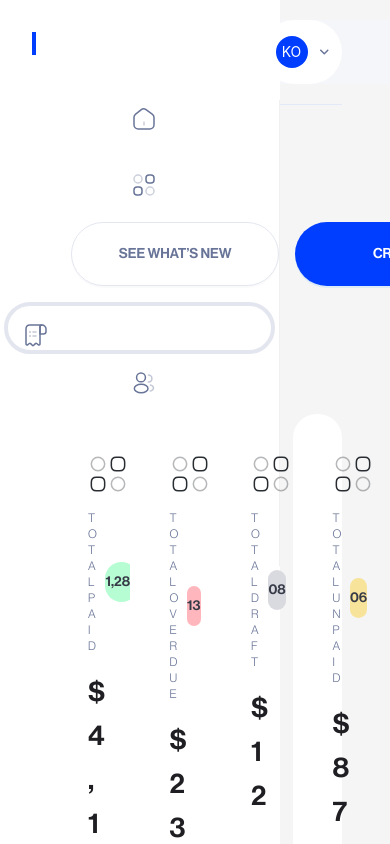
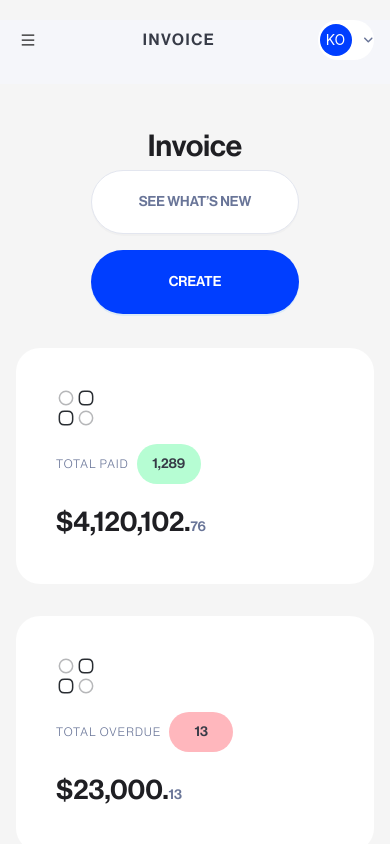
Before and after one commit to Dreezy305/Numeris-assessment, a React (Vite) app: page /app/invoice in a window 390 px wide. Built offline with nearby package versions, Linux system fonts and the light colour scheme.

Commit message:
items receipt, progress and steppers

```diff
--- a/src/App.tsx
+++ b/src/App.tsx
@@ -10,6 +10,10 @@ function App() {
   const router = createBrowserRouter([
     {
       path: "/",
+      element: <Navigate to={"/app/invoice"} />,
+    },
+    {
+      path: "/app",
       element: <Navigate to={"/app/invoice"} />,
     },
     {
--- a/src/app/invoice/Invoice.tsx
+++ b/src/app/invoice/Invoice.tsx
@@ -4,16 +4,18 @@ import { MenuIcon } from "../../components/icons/icons";
 import InvoiceDetails from "../../components/modals/InvoiceDetails";
 import ModalTitle from "../../components/modals/ModalTitle";
 import { useModal } from "../../contexts/ModalContext";
+import useResize from "../../hooks/resize.hooks";
 import { invoice_actions, invoice_data } from "../../utils/data";
 import { splitAmount } from "../../utils/helper";
 import { IInvoice, IInvoiceActions } from "../../utils/types";
 
 const Invoice = (): JSX.Element => {
   const { openModal } = useModal();
-
+  const { size } = useResize();
   return (
     <Flex vertical gap={34} style={{ width: "100%" }} className="pb-8 mb-5">
       <Flex
+        vertical={size[0] < 768}
         gap={6}
         style={{ width: "100%" }}
         className="mt-5"
@@ -23,7 +25,10 @@ const Invoice = (): JSX.Element => {
         <Typography.Text className="font-NeueHaasDisplayMedium font-medium text-NumerisDark text-3xl">
           Invoice
         </Typography.Text>
-        <Space direction="horizontal" size={"middle"}>
+        <Space
+          direction={size[0] < 768 ? "vertical" : "horizontal"}
+          size={"middle"}
+        >
           <Button
             type="default"
             shape="round"
@@ -43,7 +48,7 @@ const Invoice = (): JSX.Element => {
         </Space>
       </Flex>
 
-      <div className="grid grid-cols-4 gap-x-8">
+      <div className="grid grid-cols-1 gap-y-8 gap-x-0 md:grid md:grid-cols-2 md:gap-x-8 md:gap-y-8 xl:grid xl:grid-cols-4 xl:gap-x-8">
         {invoice_data.map((i: IInvoice, index: any) => {
           const { whole, decimal }: { whole: string; decimal: string } =
             splitAmount(i.amount);
@@ -86,7 +91,7 @@ const Invoice = (): JSX.Element => {
           Invoice Actions
         </Typography.Text>
 
-        <div className="grid grid-cols-3 gap-x-8">
+        <div className="grid grid-cols-1 gap-y-8 gap-x-0 md:grid md:grid-cols-2 md:gap-x-8 md:gap-y-8 xl:grid xl:grid-cols-3 xl:gap-x-8">
           {invoice_actions.map((i: IInvoiceActions, index: any) => {
             return (
               <Card
@@ -114,7 +119,7 @@ const Invoice = (): JSX.Element => {
           })}
         </div>
 
-        <div className="flex flex-row items-start space-x-8 mt-4">
+        <div className="flex flex-col space-y-5 space-x-0 lg:flex lg:flex-row lg:items-start lg:space-x-4 lg:space-y-0 xl:flex xl:flex-row xl:items-start xl:space-x-8 xl:mt-4 xl:space-y-0">
           {/* LEFT */}
           <Card
             title={
@@ -135,7 +140,7 @@ const Invoice = (): JSX.Element => {
                 </Button>
               </Flex>
             }
-            className="w-3/5 invoice_activities px-3 pb-8"
+            className="w-full xl:w-3/5 invoice_activities px-3 pb-8"
           >
             <Flex vertical gap={38}>
               <Flex vertical gap={34} style={{ width: "100%" }}>
@@ -308,7 +313,7 @@ const Invoice = (): JSX.Element => {
                 </Button>
               </Flex>
             }
-            className="w-2/5 invoice_activities px-3 pb-8 self-stretch"
+            className="w-full xl:w-2/5 invoice_activities px-3 pb-8 self-stretch"
           >
             <Flex vertical gap={38}>
               {[1, 2, 3, 4].map((i) => {
--- a/src/components/layouts/AppLayout.tsx
+++ b/src/components/layouts/AppLayout.tsx
@@ -1,5 +1,6 @@
-import { Avatar, Flex, Layout, Menu, Typography } from "antd";
-import React from "react";
+import { MenuOutlined } from "@ant-design/icons";
+import { Avatar, Button, Drawer, Flex, Layout, Menu, Typography } from "antd";
+import React, { useState } from "react";
 import { Outlet } from "react-router-dom";
 import useResize from "../../hooks/resize.hooks";
 import { Items } from "../../utils/menuitems";
@@ -9,14 +10,33 @@ const { Header, Content, Sider } = Layout;
 
 const AppLayout: React.FC = () => {
   const { size } = useResize();
+  const [open, setOpen] = useState(false);
 
   const headerStyle: React.CSSProperties = {
     width: "100%",
     borderBottom: "1px solid #A1B8FF33",
   };
 
+  const showDrawer = () => {
+    setOpen(true);
+  };
+
+  const onClose = () => {
+    setOpen(false);
+  };
+
   return (
     <Layout style={{ height: "100vh", overflowY: "scroll" }}>
+      <Drawer onClose={onClose} open={open} placement="right">
+        <Menu
+          theme="light"
+          mode="inline"
+          defaultSelectedKeys={["4"]}
+          items={Items}
+          className="custom-menu"
+        />
+      </Drawer>
+      {size[0] >= 1024 && (
         <Sider
           breakpoint="lg"
           collapsedWidth="0"
@@ -52,11 +72,36 @@ const AppLayout: React.FC = () => {
             className="custom-menu"
           />
         </Sider>
+      )}
       <Layout
         style={{ marginLeft: size[0] >= 1024 ? 270 : 0 }}
         className="py-5"
       >
-        <Header style={{ background: "#F5F6FA" }} className="px-12 py-0">
+        <Header
+          style={{ background: "#F5F6FA" }}
+          className={`${size[0] < 1024 ? "px-4 py-0" : "px-12 py-0"} `}
+        >
+          {size[0] < 1024 && (
+            <Flex align="center" justify="space-between">
+              <Button
+                type="text"
+                icon={<MenuOutlined />}
+                onClick={showDrawer}
+                size="small"
+                className="cursor-pointer"
+              />
+              <Typography.Text className="text-NumerisDarkGrey font-NeueHaasDisplayMedium text-base tracking-widest">
+                INVOICE
+              </Typography.Text>
+              <div className="bg-white w-14 h-10 rounded-[40px] flex flex-row items-center justify-center space-x-3">
+                <Avatar className="bg-NumerisBlue" style={{}}>
+                  KO
+                </Avatar>
+                <ArrowDownIcon />
+              </div>
+            </Flex>
+          )}
+          {size[0] >= 1024 && (
             <Flex
               align="center"
               justify="space-between"
@@ -79,8 +124,9 @@ const AppLayout: React.FC = () => {
                 </div>
               </div>
             </Flex>
+          )}
         </Header>
-        <Content style={{ margin: "24px 16px 0" }} className="px-8">
+        <Content style={{ margin: "24px 16px 0" }} className="md:px-3 xl:px-8">
           <div>
             <Outlet />
           </div>
--- a/src/index.css
+++ b/src/index.css
@@ -142,5 +142,6 @@
   height: 52px !important;
 }
 
-.custom-menu .ant-menu-item {
+.custom-menu .ant-menu-item .ant-menu-light .ant-menu-root .ant-menu-inline {
+  border-inline-end: none !important;
 }
```
Lines whose indentation alone changed are shown as unchanged.
